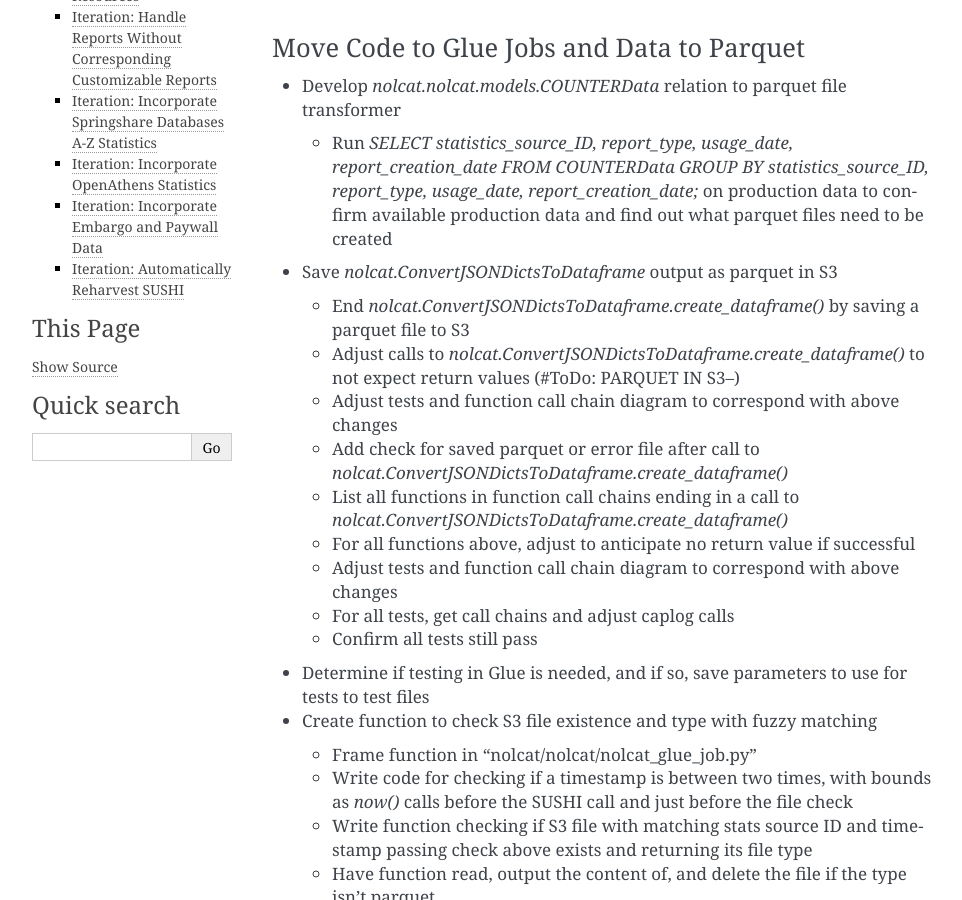
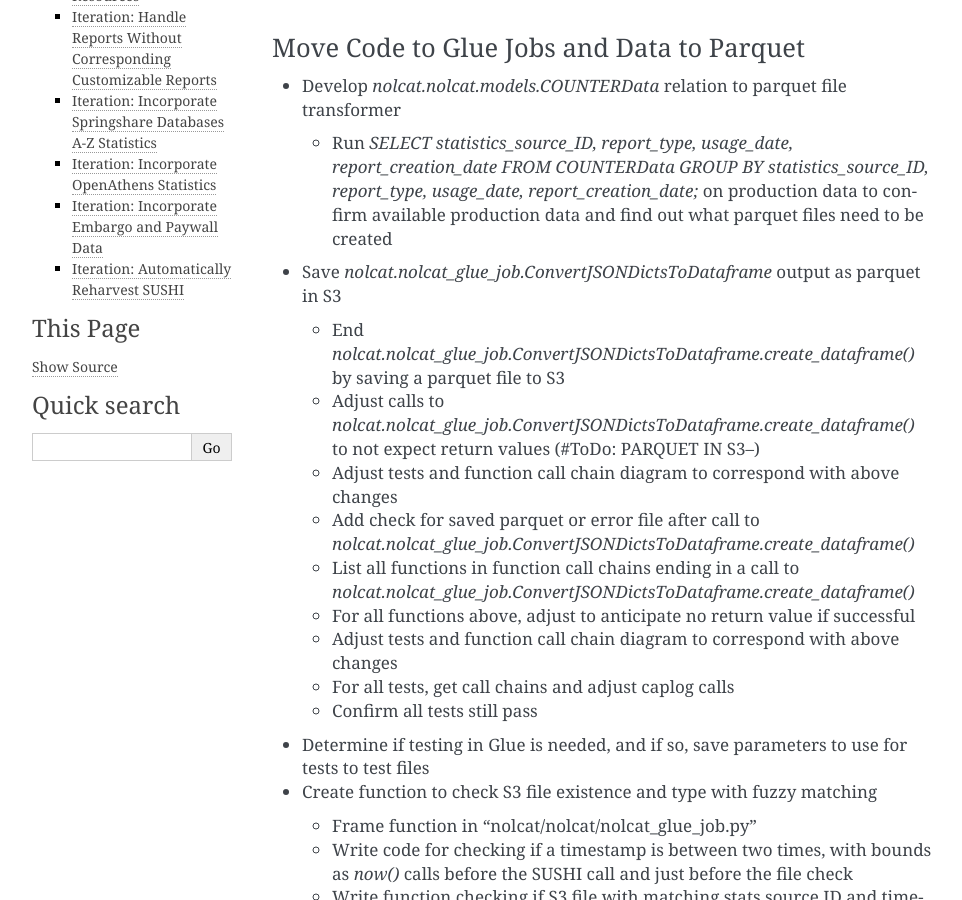
Before and after one commit to ereiskind/nolcat, a Sphinx documentation site: the page built from docs/source/roadmap.rst, in a window 1280 px wide and 900 px high, scrolled down 1243 px. Shown: the whole window, without its empty margins (148-1110 px from the left). Built offline with Sphinx 7.4.7, drawn with Linux system fonts in a browser that asks for light colours.

Commit message:
Update `ConvertJSONDictToDataframe` location in roadmap

```diff
--- a/docs/source/roadmap.rst
+++ b/docs/source/roadmap.rst
@@ -25,13 +25,13 @@ Move Code to Glue Jobs and Data to Parquet
 
   * Run `SELECT statistics_source_ID, report_type, usage_date, report_creation_date FROM COUNTERData GROUP BY statistics_source_ID, report_type, usage_date, report_creation_date;` on production data to confirm available production data and find out what parquet files need to be created
 
-* Save `nolcat.ConvertJSONDictsToDataframe` output as parquet in S3
+* Save `nolcat.nolcat_glue_job.ConvertJSONDictsToDataframe` output as parquet in S3
 
-  * End `nolcat.ConvertJSONDictsToDataframe.create_dataframe()` by saving a parquet file to S3
-  * Adjust calls to `nolcat.ConvertJSONDictsToDataframe.create_dataframe()` to not expect return values (#ToDo: PARQUET IN S3--)
+  * End `nolcat.nolcat_glue_job.ConvertJSONDictsToDataframe.create_dataframe()` by saving a parquet file to S3
+  * Adjust calls to `nolcat.nolcat_glue_job.ConvertJSONDictsToDataframe.create_dataframe()` to not expect return values (#ToDo: PARQUET IN S3--)
   * Adjust tests and function call chain diagram to correspond with above changes
-  * Add check for saved parquet or error file after call to `nolcat.ConvertJSONDictsToDataframe.create_dataframe()`
-  * List all functions in function call chains ending in a call to `nolcat.ConvertJSONDictsToDataframe.create_dataframe()`
+  * Add check for saved parquet or error file after call to `nolcat.nolcat_glue_job.ConvertJSONDictsToDataframe.create_dataframe()`
+  * List all functions in function call chains ending in a call to `nolcat.nolcat_glue_job.ConvertJSONDictsToDataframe.create_dataframe()`
   * For all functions above, adjust to anticipate no return value if successful
   * Adjust tests and function call chain diagram to correspond with above changes
   * For all tests, get call chains and adjust caplog calls
```
